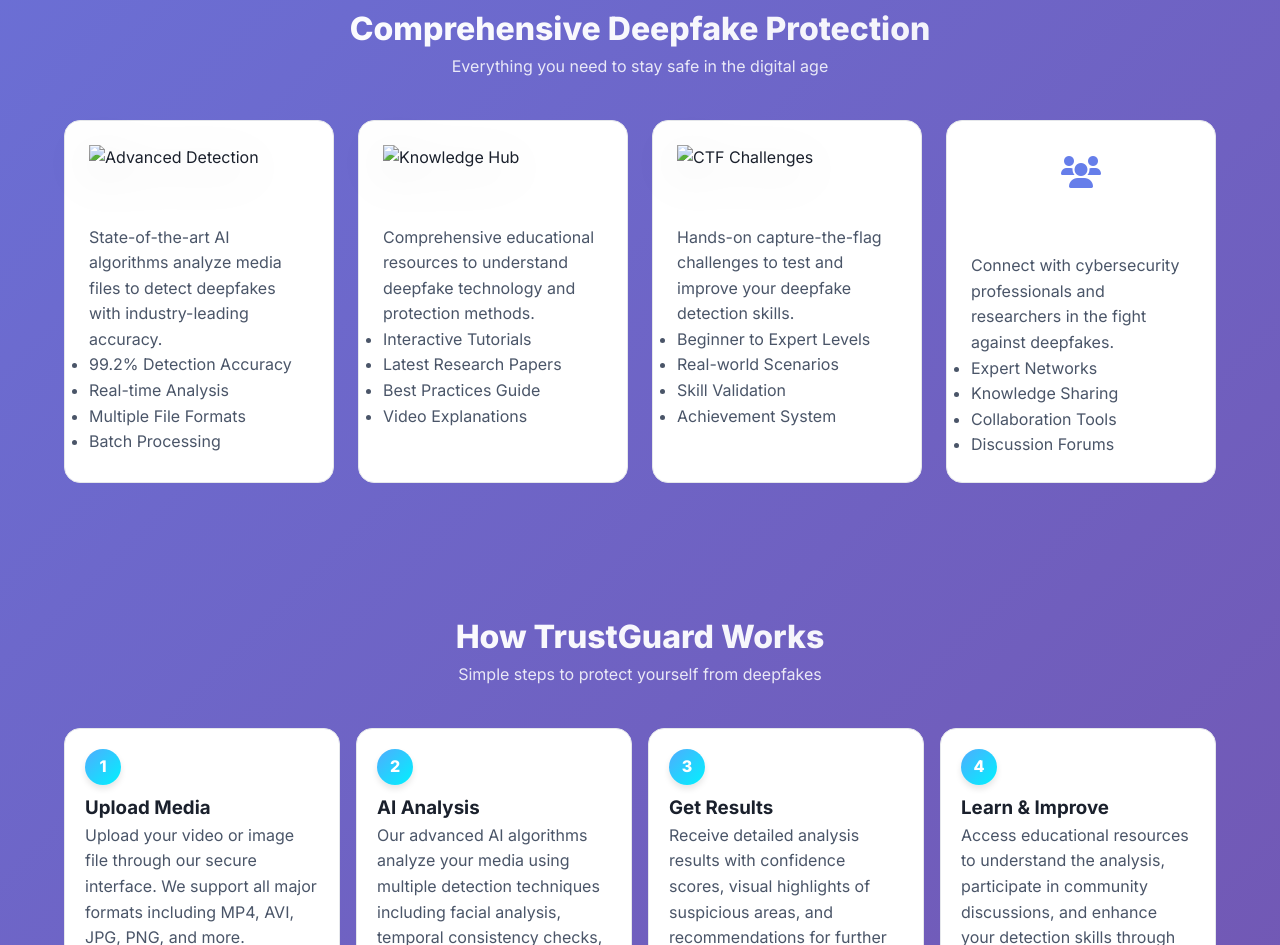
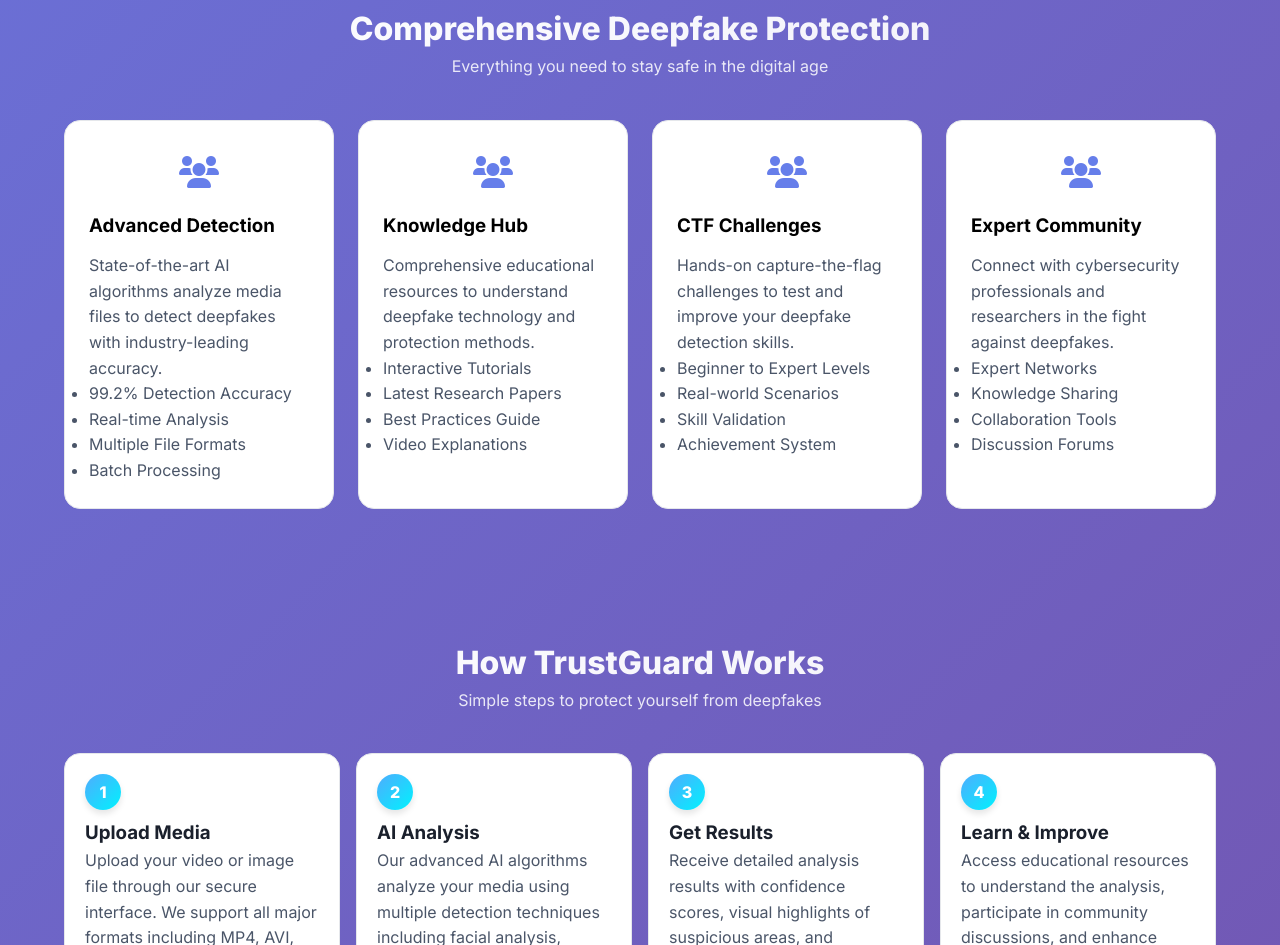
Before and after one commit to hellotushaar/TrustGuard, a plain HTML site: page index.html in a window 1280 px wide. Shown: the part 1582-2527 px from the top of the page. Drawn offline with Linux system fonts and the light colour scheme.

Commit message:
Font and IconStyling Issues Fixed in Landing Page

```diff
--- a/index.html
+++ b/index.html
@@ -1,5 +1,6 @@
 <!DOCTYPE html>
 <html lang="en">
+
 <head>
     <meta charset="UTF-8">
     <meta name="viewport" content="width=device-width, initial-scale=1.0">
@@ -7,7 +8,9 @@
     <link rel="icon" type="image/svg+xml" href="favicon.svg">
     <link rel="stylesheet" href="styles.css">
     <link rel="stylesheet" href="https://cdnjs.cloudflare.com/ajax/libs/font-awesome/6.0.0/css/all.min.css">
+    <link href="https://fonts.googleapis.com/css?family=Inter:400,700&display=swap" rel="stylesheet">
 </head>
+
 <body>
     <!-- Header Navigation -->
     <header class="header">
@@ -86,14 +89,21 @@
                 <div class="about-content">
                     <div class="about-text">
                         <h3>Our Mission</h3>
-                        <p>In an era where artificial intelligence can create convincingly fake videos and images, TrustGuard stands as your first line of defense. We combine cutting-edge detection technology with comprehensive education to empower individuals and organizations against deepfake threats.</p>
+                        <p>In an era where artificial intelligence can create convincingly fake videos and images,
+                            TrustGuard stands as your first line of defense. We combine cutting-edge detection
+                            technology with comprehensive education to empower individuals and organizations against
+                            deepfake threats.</p>
 
                         <h3>Why TrustGuard?</h3>
                         <ul>
-                            <li><strong>Advanced AI Detection:</strong> Our proprietary algorithms achieve 99.2% accuracy in identifying deepfakes</li>
-                            <li><strong>Educational Excellence:</strong> Comprehensive learning resources from basic concepts to advanced techniques</li>
-                            <li><strong>Community-Driven:</strong> Connect with cybersecurity experts and researchers worldwide</li>
-                            <li><strong>Practical Training:</strong> Hands-on CTF challenges to test and improve your skills</li>
+                            <li><strong>Advanced AI Detection:</strong> Our proprietary algorithms achieve 99.2%
+                                accuracy in identifying deepfakes</li>
+                            <li><strong>Educational Excellence:</strong> Comprehensive learning resources from basic
+                                concepts to advanced techniques</li>
+                            <li><strong>Community-Driven:</strong> Connect with cybersecurity experts and researchers
+                                worldwide</li>
+                            <li><strong>Practical Training:</strong> Hands-on CTF challenges to test and improve your
+                                skills</li>
                         </ul>
                     </div>
                     <div class="about-stats">
@@ -123,12 +133,13 @@
                 </div>
                 <div class="features-grid">
                     <div class="feature-card">
-                        <div class="feature-illustration">
-                            <img src="assets/illustrations/detection-illustration.svg" alt="Advanced Detection" />
+                        <div class="feature-icon">
+                            <i class="fas fa-users"></i>
                         </div>
-                        <h3>Advanced Detection</h3>
-                        <p>State-of-the-art AI algorithms analyze media files to detect deepfakes with industry-leading accuracy.</p>
-                        <ul>
+                        <h3 style="color: black;">Advanced Detection</h3>
+                        <p style="font-family: 'Inter', sans-serif;">State-of-the-art AI algorithms analyze media files
+                            to detect deepfakes with industry-leading accuracy.</p>
+                        <ul style="font-family: 'Inter', sans-serif;">
                             <li>99.2% Detection Accuracy</li>
                             <li>Real-time Analysis</li>
                             <li>Multiple File Formats</li>
@@ -136,12 +147,14 @@
                         </ul>
                     </div>
                     <div class="feature-card">
-                        <div class="feature-illustration">
-                            <img src="assets/illustrations/knowledge-illustration.svg" alt="Knowledge Hub" />
+                        <div class="feature-icon">
+                            <i class="fas fa-users"></i>
                         </div>
-                        <h3>Knowledge Hub</h3>
-                        <p>Comprehensive educational resources to understand deepfake technology and protection methods.</p>
-                        <ul>
+                        <h3 style="color: black;">Knowledge Hub</h3>
+                        <p style="font-family: 'Inter', sans-serif;">Comprehensive educational resources to understand
+                            deepfake technology and protection methods.
+                        </p>
+                        <ul style="font-family: 'Inter', sans-serif;">
                             <li>Interactive Tutorials</li>
                             <li>Latest Research Papers</li>
                             <li>Best Practices Guide</li>
@@ -149,12 +162,12 @@
                         </ul>
                     </div>
                     <div class="feature-card">
-                        <div class="feature-illustration">
-                            <img src="assets/illustrations/ctf-illustration.svg" alt="CTF Challenges" />
+                        <div class="feature-icon">
+                            <i class="fas fa-users"></i>
                         </div>
-                        <h3>CTF Challenges</h3>
-                        <p>Hands-on capture-the-flag challenges to test and improve your deepfake detection skills.</p>
-                        <ul>
+                        <h3 style="color: black;">CTF Challenges</h3>
+                        <p style="font-family: 'Inter', sans-serif;">Hands-on capture-the-flag challenges to test and improve your deepfake detection skills.</p>
+                        <ul style="font-family: 'Inter', sans-serif;">
                             <li>Beginner to Expert Levels</li>
                             <li>Real-world Scenarios</li>
                             <li>Skill Validation</li>
@@ -165,9 +178,9 @@
                         <div class="feature-icon">
                             <i class="fas fa-users"></i>
                         </div>
-                        <h3>Expert Community</h3>
-                        <p>Connect with cybersecurity professionals and researchers in the fight against deepfakes.</p>
-                        <ul>
+                        <h3 style="color: black;">Expert Community</h3>
+                        <p style="font-family: 'Inter', sans-serif;">Connect with cybersecurity professionals and researchers in the fight against deepfakes.</p>
+                        <ul style="font-family: 'Inter', sans-serif;">
                             <li>Expert Networks</li>
                             <li>Knowledge Sharing</li>
                             <li>Collaboration Tools</li>
@@ -189,22 +202,26 @@
                     <div class="step-card">
                         <div class="step-number">1</div>
                         <h3>Upload Media</h3>
-                        <p>Upload your video or image file through our secure interface. We support all major formats including MP4, AVI, JPG, PNG, and more.</p>
+                        <p>Upload your video or image file through our secure interface. We support all major formats
+                            including MP4, AVI, JPG, PNG, and more.</p>
                     </div>
                     <div class="step-card">
                         <div class="step-number">2</div>
                         <h3>AI Analysis</h3>
-                        <p>Our advanced AI algorithms analyze your media using multiple detection techniques including facial analysis, temporal consistency checks, and artifact detection.</p>
+                        <p>Our advanced AI algorithms analyze your media using multiple detection techniques including
+                            facial analysis, temporal consistency checks, and artifact detection.</p>
                     </div>
                     <div class="step-card">
                         <div class="step-number">3</div>
                         <h3>Get Results</h3>
-                        <p>Receive detailed analysis results with confidence scores, visual highlights of suspicious areas, and recommendations for further verification.</p>
+                        <p>Receive detailed analysis results with confidence scores, visual highlights of suspicious
+                            areas, and recommendations for further verification.</p>
                     </div>
                     <div class="step-card">
                         <div class="step-number">4</div>
                         <h3>Learn & Improve</h3>
-                        <p>Access educational resources to understand the analysis, participate in community discussions, and enhance your detection skills through CTF challenges.</p>
+                        <p>Access educational resources to understand the analysis, participate in community
+                            discussions, and enhance your detection skills through CTF challenges.</p>
                     </div>
                 </div>
             </div>
@@ -344,7 +361,8 @@
                 </form>
                 <div class="auth-footer">
                     <p>Don't have an account? <a href="#" onclick="switchToSignup()">Sign Up</a></p>
-                    <p><a href="#" onclick="alert('Password reset functionality would be implemented here')">Forgot Password?</a></p>
+                    <p><a href="#" onclick="alert('Password reset functionality would be implemented here')">Forgot
+                            Password?</a></p>
                 </div>
             </div>
 
@@ -379,4 +397,5 @@
 
     <script src="homepage.js"></script>
 </body>
+
 </html>
```
